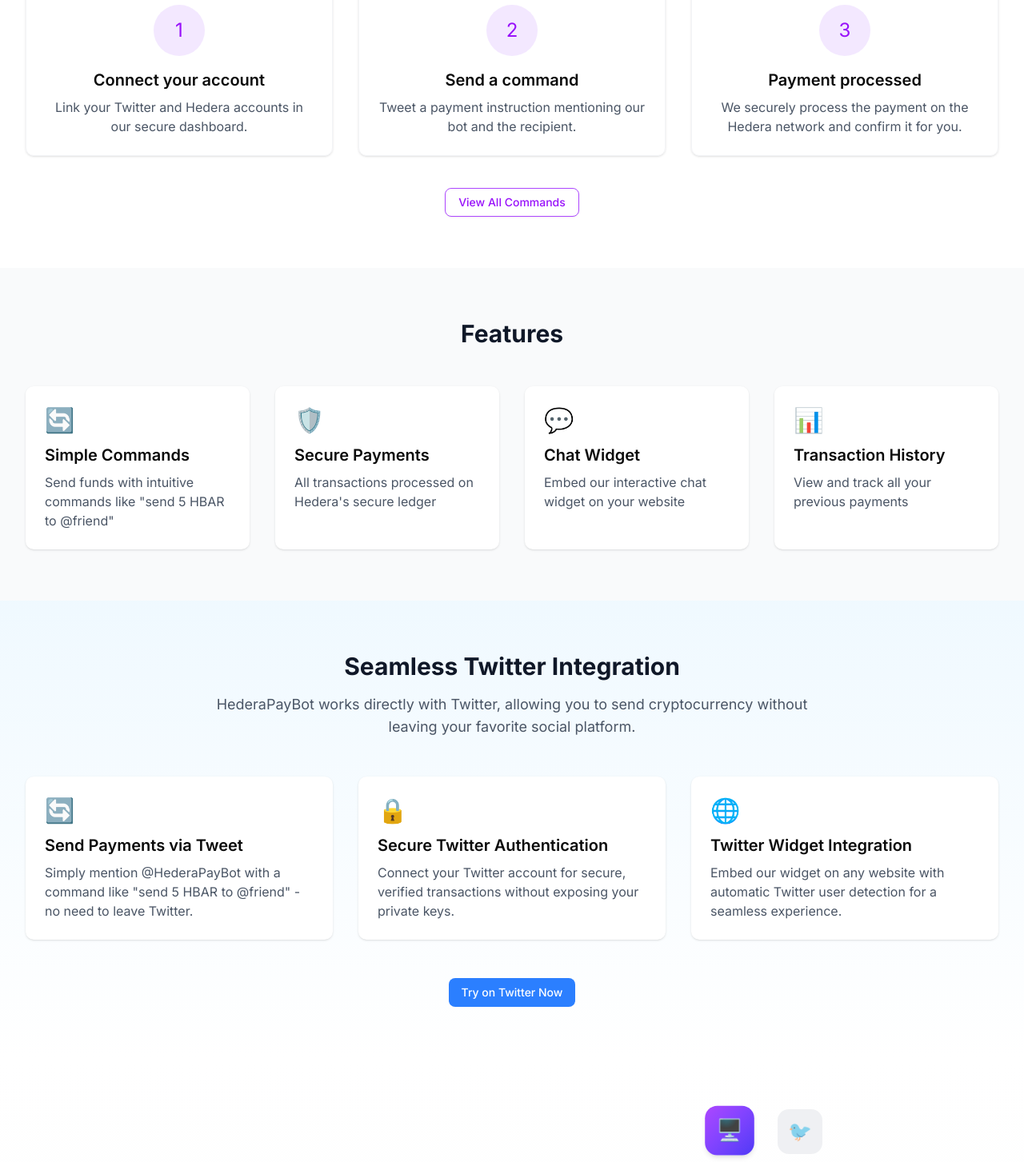
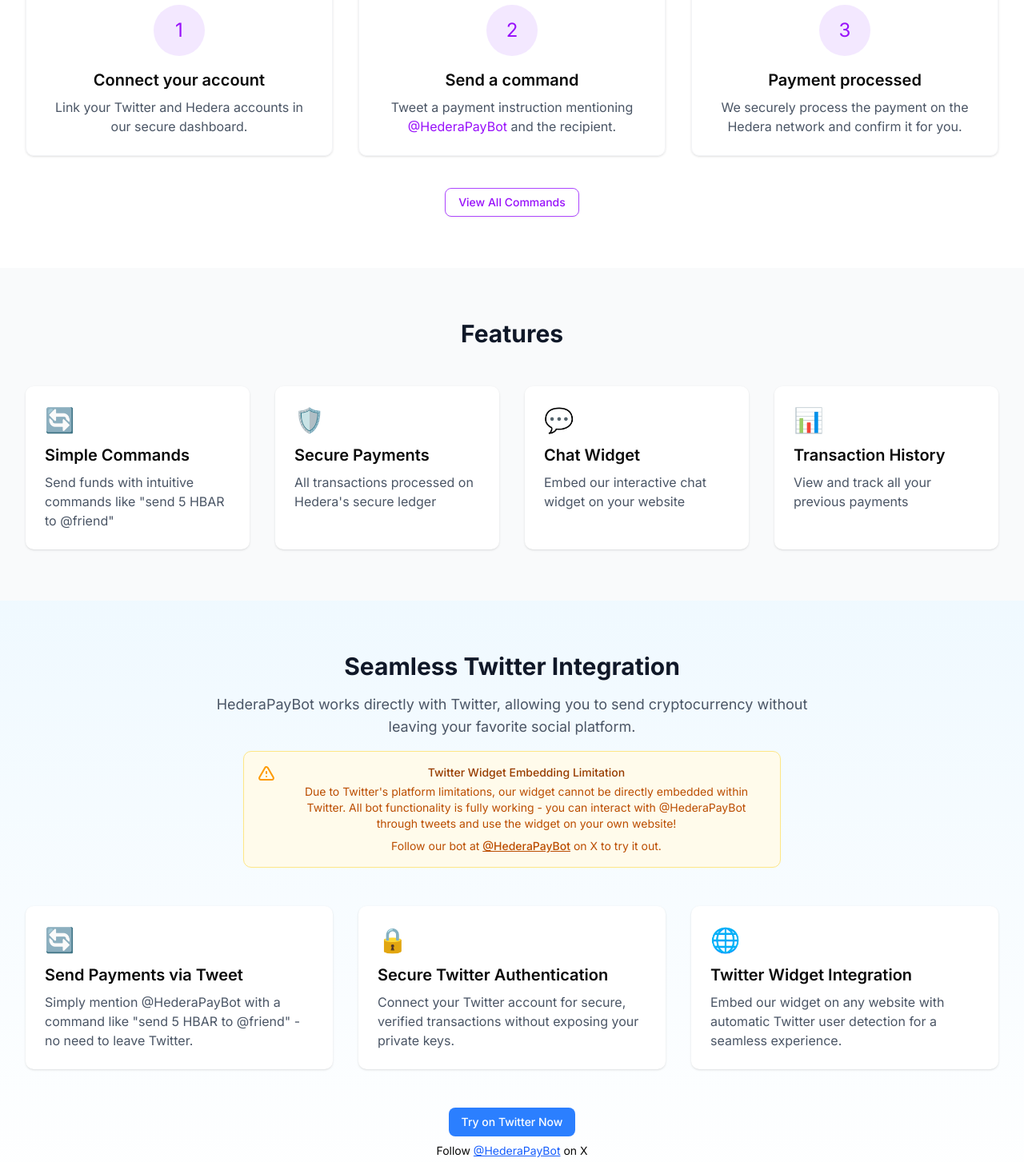
Before and after one commit to HederaPayBot/frontend, a Next.js app: page / in a window 1280 px wide. Shown: the part 780-2233 px from the top of the page at 80% size. Built offline with nearby package versions, Linux system fonts and the light colour scheme; no server answers.

Commit message:
Enhance user guidance for HederaPayBot by adding direct links and clarifying Twitter widget limitations; update references to Twitter as X.

```diff
--- a/src/app/page.tsx
+++ b/src/app/page.tsx
@@ -287,7 +287,7 @@
                 Send Crypto Payments with a Simple Tweet
               </h2>
               <p className="text-lg sm:text-xl mb-8">
-                Just mention our bot and type a simple command to send HBAR to anyone on Twitter.
+                Just mention our bot <a href="https://x.com/HederaPayBot" target="_blank" rel="noopener noreferrer" className="underline font-semibold">@HederaPayBot</a> and type a simple command to send HBAR to anyone on Twitter.
                 Fast, secure, and powered by Hedera.
               </p>
               <div className="flex flex-col sm:flex-row space-y-3 sm:space-y-0 sm:space-x-4">
@@ -336,7 +336,7 @@
               </div>
               <h3 className="text-xl font-semibold mb-2">Send a command</h3>
               <p className="text-gray-600">
-                Tweet a payment instruction mentioning our bot and the recipient.
+                Tweet a payment instruction mentioning <a href="https://x.com/HederaPayBot" target="_blank" rel="noopener noreferrer" className="text-purple-600 hover:underline">@HederaPayBot</a> and the recipient.
               </p>
             </div>
             <div className="text-center p-6 rounded-lg border border-gray-100 shadow-sm hover:shadow-md transition-shadow">
@@ -406,6 +406,24 @@
             <p className="text-base sm:text-lg text-gray-600 max-w-3xl mx-auto">
               HederaPayBot works directly with Twitter, allowing you to send cryptocurrency without leaving your favorite social platform.
             </p>
+
+            {/* Twitter feature limitation notice - Updated for clarity */}
+            <div className="mt-4 mx-auto max-w-2xl bg-amber-50 border border-amber-200 rounded-lg p-3 sm:p-4">
+              <div className="flex items-start">
+                <div className="flex-shrink-0 text-amber-500">
+                  <svg xmlns="http://www.w3.org/2000/svg" className="h-6 w-6" fill="none" viewBox="0 0 24 24" stroke="currentColor">
+                    <path strokeLinecap="round" strokeLinejoin="round" strokeWidth={2} d="M12 9v2m0 4h.01m-6.938 4h13.856c1.54 0 2.502-1.667 1.732-3L13.732 4c-.77-1.333-2.694-1.333-3.464 0L3.34 16c-.77 1.333.192 3 1.732 3z" />
+                  </svg>
+                </div>
+                <div className="ml-3">
+                  <h3 className="text-sm font-medium text-amber-800">Twitter Widget Embedding Limitation</h3>
+                  <div className="mt-1 text-sm text-amber-700">
+                    <p>Due to Twitter's platform limitations, our widget cannot be directly embedded within Twitter. All bot functionality is fully working - you can interact with @HederaPayBot through tweets and use the widget on your own website!</p>
+                    <p className="mt-2">Follow our bot at <a href="https://x.com/HederaPayBot" target="_blank" rel="noopener noreferrer" className="font-medium underline">@HederaPayBot</a> on X to try it out.</p>
+                  </div>
+                </div>
+              </div>
+            </div>
           </div>
 
           <div className="grid grid-cols-1 sm:grid-cols-2 md:grid-cols-3 gap-4 sm:gap-8">
@@ -435,11 +453,12 @@
           </div>
 
           <div className="mt-8 sm:mt-12 text-center">
-            <a href="https://twitter.com/intent/tweet?text=@HederaPayBot%20help" target="_blank" rel="noopener noreferrer">
+            <a href="https://x.com/HederaPayBot" target="_blank" rel="noopener noreferrer">
               <Button className="bg-blue-500 hover:bg-blue-600 text-white">
                 Try on Twitter Now
               </Button>
             </a>
+            <p className="text-sm mt-2">Follow <a href="https://x.com/HederaPayBot" target="_blank" rel="noopener noreferrer" className="text-blue-600 underline">@HederaPayBot</a> on X</p>
           </div>
         </div>
       </div>
@@ -619,6 +638,20 @@
                           sandbox="allow-scripts allow-same-origin"
                         />
 
+                        {/* Twitter feature limitation overlay - Updated for clarity */}
+                        {widgetView === 'twitter' && (
+                          <div className="absolute inset-0 bg-black/60 z-10 flex flex-col items-center justify-center text-white p-4">
+                            <div className="bg-amber-500/90 rounded-full p-2 mb-3">
+                              <svg xmlns="http://www.w3.org/2000/svg" className="h-6 w-6" fill="none" viewBox="0 0 24 24" stroke="currentColor">
+                                <path strokeLinecap="round" strokeLinejoin="round" strokeWidth={2} d="M12 9v2m0 4h.01m-6.938 4h13.856c1.54 0 2.502-1.667 1.732-3L13.732 4c-.77-1.333-2.694-1.333-3.464 0L3.34 16c-.77 1.333.192 3 1.732 3z" />
+                              </svg>
+                            </div>
+                            <h3 className="text-center font-bold mb-2">Cannot Display on Twitter</h3>
+                            <p className="text-center text-sm opacity-90">Due to Twitter's limitations, this widget cannot be embedded directly on Twitter.</p>
+                            <p className="text-center text-xs mt-2 opacity-80">Widget works perfectly on your own website!</p>
+                          </div>
+                        )}
+
                         {/* Interactive hover overlay */}
                         <div
                           onClick={toggleWidgetInteraction}
@@ -781,7 +814,7 @@
             <div>
               <h4 className="font-semibold mb-4 text-lg">Connect</h4>
               <ul className="space-y-2">
-                <li><a href="https://twitter.com/HederaPayBot" target="_blank" rel="noopener noreferrer" className="text-gray-400 hover:text-white transition-colors">Twitter</a></li>
+                <li><a href="https://x.com/HederaPayBot" target="_blank" rel="noopener noreferrer" className="text-gray-400 hover:text-white transition-colors">Twitter / X</a></li>
                 <li><a href="https://hedera.com" target="_blank" rel="noopener noreferrer" className="text-gray-400 hover:text-white transition-colors">Hedera</a></li>
                 <li><a href="https://github.com/yourusername/hedera-twitter-pay" target="_blank" rel="noopener noreferrer" className="text-gray-400 hover:text-white transition-colors">GitHub</a></li>
               </ul>
```
